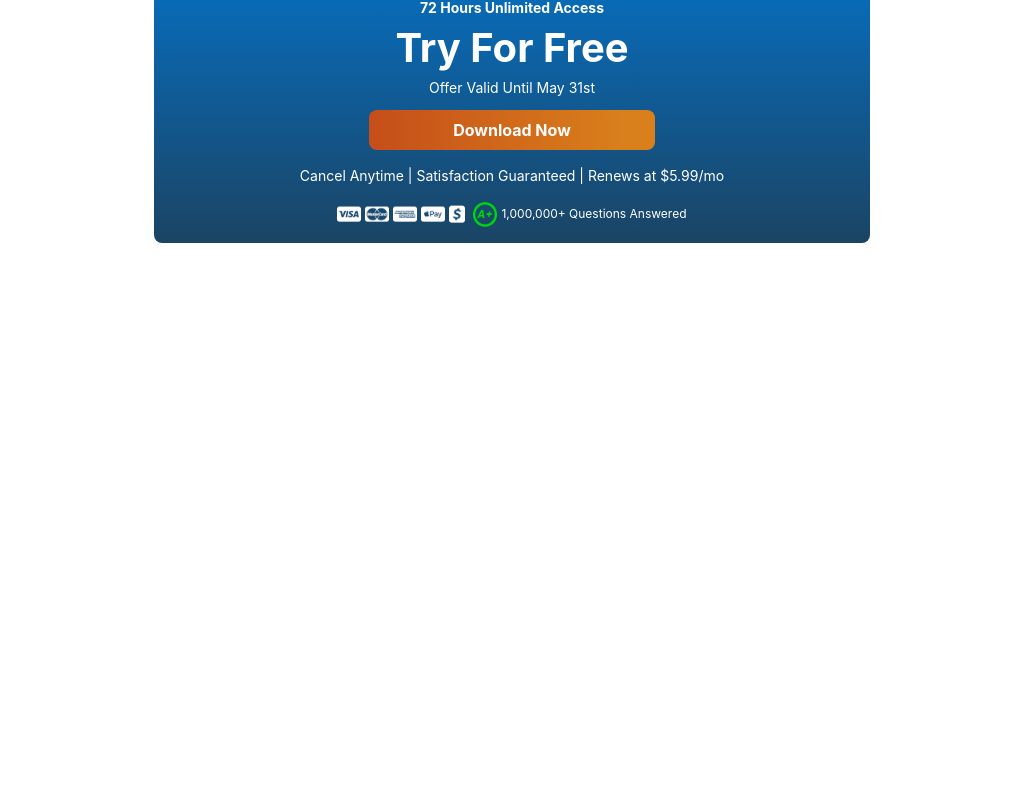
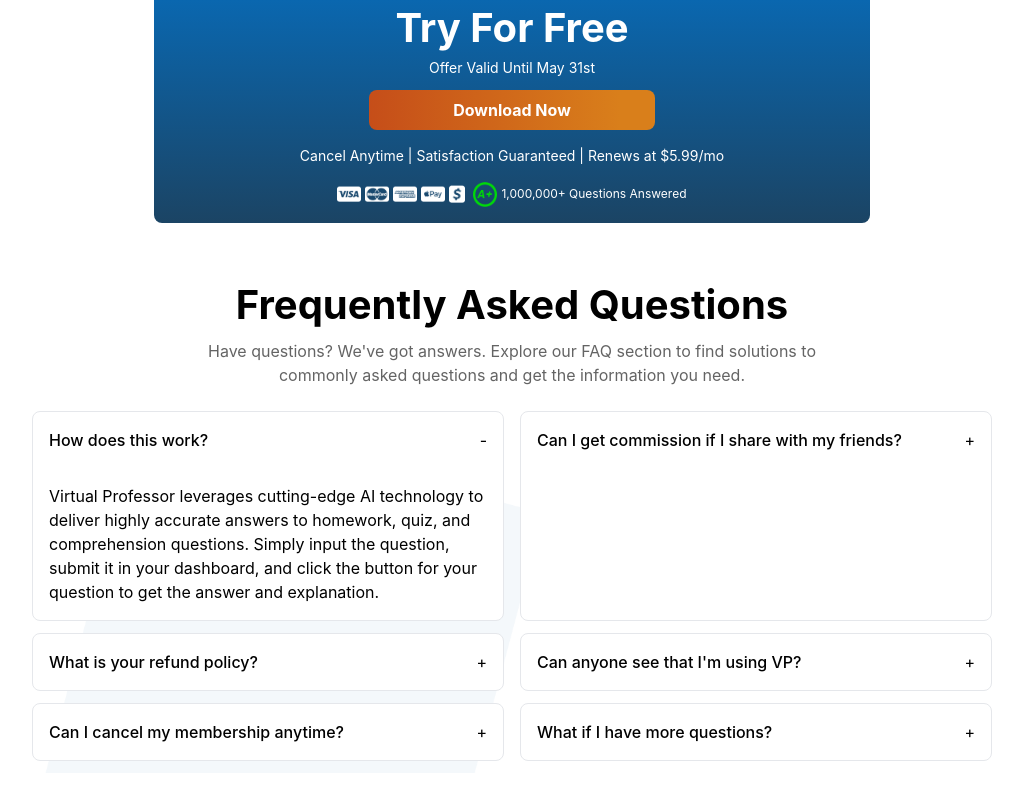
Before and after one commit to F41Z1/Virtual-Professor, a React (Vite) app: page / in a window 1280 px wide. Shown: the part 3442-4242 px from the top of the page, without its empty margins (128-1151 px from the left). Before the commit the page ends 3705 px from the top, so only its background shows below. Built offline with nearby package versions, Linux system fonts and the light colour scheme.

Commit message:
responsive

```diff
--- a/src/App.jsx
+++ b/src/App.jsx
@@ -5,12 +5,11 @@
 import HowWorks from "../src/components/how-works/HowWorks.jsx";
 import Features from "../src/components/Features/Features.jsx";
 import Plan from "../src/components/Plan/Plan.jsx";
+import FAQs from "../src/components/FAQs/FAQs.jsx";
 
 import "./App.css";
 
 function App() {
-  const [count, setCount] = useState(0);
-
   return (
     <>
       <Hero />
@@ -18,6 +17,7 @@
       <HowWorks />
       <Features />
       <Plan />
+      <FAQs />
     </>
   );
 }
--- /dev/null
+++ b/src/components/FAQs/FAQs.jsx
@@ -0,0 +1,79 @@
+import React, { useState } from "react";
+
+const faqs = [
+  {
+    question: "How does this work?",
+    answer:
+      "Virtual Professor leverages cutting-edge AI technology to deliver highly accurate answers to homework, quiz, and comprehension questions. Simply input the question, submit it in your dashboard, and click the button for your question to get the answer and explanation.",
+  },
+  {
+    question: "Can I get commission if I share with my friends?",
+    answer:
+      "Yes, you can get a commission if you share with your friends. Please refer to our referral policy for more details.",
+  },
+  {
+    question: "What is your refund policy?",
+    answer:
+      "Our refund policy is simple. If you're not satisfied with our service, you can request a refund within 30 days of purchase. Please contact our support for assistance.",
+  },
+  {
+    question: "Can anyone see that I'm using VP?",
+    answer:
+      "No, your usage of Virtual Professor is completely private and secure.",
+  },
+  {
+    question: "Can I cancel my membership anytime?",
+    answer:
+      "Yes, you can cancel your membership at any time through your account settings.",
+  },
+  {
+    question: "What if I have more questions?",
+    answer:
+      "If you have more questions, feel free to contact our support team or visit our help center.",
+  },
+];
+
+const Faq = () => {
+  const [activeIndex, setActiveIndex] = useState(0);
+
+  const toggleFaq = (index) => {
+    if (activeIndex === index) {
+      setActiveIndex(null);
+    } else {
+      setActiveIndex(index);
+    }
+  };
+
+  return (
+    <div className="w-[90%] lg:w-[80%] mx-auto p-8">
+      <h2 className="text-[40px] font-bold text-center mb-1">
+        Frequently Asked Questions
+      </h2>
+      <p className="text-[#646464] font-normal text-base text-center mb-6">
+        Have questions? We've got answers. Explore our FAQ section to find
+        solutions to <br /> commonly asked questions and get the information you
+        need.
+      </p>
+      <div className="grid grid-cols-1 lg:grid-cols-2 gap-x-4 faqs-bg">
+        {faqs.map((faq, index) => (
+          <div key={index} className="mb-3 border rounded-lg bg-white">
+            <button
+              onClick={() => toggleFaq(index)}
+              className="w-full text-left p-4 rounded-lg focus:outline-none"
+            >
+              <div className="flex justify-between">
+                <span className="font-medium">{faq.question}</span>
+                <span>{activeIndex === index ? "-" : "+"}</span>
+              </div>
+            </button>
+            {activeIndex === index && (
+              <div className="p-4 rounded-lg">{faq.answer}</div>
+            )}
+          </div>
+        ))}
+      </div>
+    </div>
+  );
+};
+
+export default Faq;
--- a/src/components/Features/Features.jsx
+++ b/src/components/Features/Features.jsx
@@ -47,18 +47,21 @@
 
 const Features = () => {
   return (
-    <div className="features-card-bg text-white lg:pt-12 pt-5  ">
-      <div className=" w-[90%] lg:w-[80%] mx-auto">
-        <h2 className="font-bold text-center text-white lg:text-[40px] text-[32px] ">
-          All The Features You've Been Looking For
-        </h2>
-        <p className="text-base text-[#D4D4D4] font-normal text-center lg:py-6 py-3 lg:mb-10 mb-4 ">
-          Access all the features you've wanted with our easy-to-use, invisible
-          technology, powered by the <br /> latest AI advancements. Virtual
-          Professor offers you peace of mind, ensuring you're never alone on{" "}
-          <br /> your educational journey.
-        </p>
-        <div className="grid grid-cols-1 lg:grid-cols-2 xl:gap-x-14 lg:gap-x-8    rounded-t-lg bg-white lg:p-8   xl:p-14">
+    <div className="features-card-bg text-white lg:pt-12 pt-5 rounded-lg lg:rounded-none  ">
+      <div className=" lg:w-[80%] mx-auto">
+        <div className="w-[90%] lg:w-[100%] mx-auto">
+          <h2 className="font-bold text-center text-white lg:text-[40px]  text-[32px] ">
+            All The Features You've Been Looking For
+          </h2>
+          <p className="text-base text-[#D4D4D4] font-normal text-center lg:py-6 py-3 lg:mb-10 mb-4 ">
+            Access all the features you've wanted with our easy-to-use,
+            invisible technology, powered by the{" "}
+            <br className="hidden lg:block" /> latest AI advancements. Virtual
+            Professor offers you peace of mind, ensuring you're never alone on{" "}
+            <br className="hidden lg:block" /> your educational journey.
+          </p>
+        </div>
+        <div className="grid grid-cols-1 lg:grid-cols-2 xl:gap-x-14 lg:gap-x-8    rounded-t-lg bg-white p-8 lg:p-8   xl:p-14">
           {features.map((feature, index) => (
             <div
               key={index}
--- a/src/components/Plan/Plan.jsx
+++ b/src/components/Plan/Plan.jsx
@@ -9,30 +9,48 @@
   return (
     <div className="w-[90%] lg:w-[80%] mx-auto bg-white">
       <div className="  text-center my-5">
-        <h2 className="text-[40px]  font-bold ">Choose Your Plan</h2>
+        <h2 className="lg:text-[40px]  text-4xl font-bold ">
+          Choose Your Plan
+        </h2>
         <p className="mb-3 text-[#646464] text-base">
           Take advantage of our current offers, they won’t last long!
         </p>
-        <div className="plan-card-bg w-[70%] mx-auto rounded-lg py-4 text-white">
-          <h3 className="text-sm  font-bold ">72 Hours Unlimited Access</h3>
+        <div className="plan-card-bg lg:w-[70%] w-[100%] mx-auto rounded-lg py-4 text-white">
+          <h3 className="text-[12px] lg:hidden block  py-2 rounded-full text-center font-bold bg-white text-black  sm:w-[30%] w-[70%] mx-auto ">
+            72 Hours Unlimited Access
+          </h3>
+          <h3 className="text-sm lg:block hidden text-center  font-bold ">
+            72 Hours Unlimited Access
+          </h3>
           <p className="text-[40px] font-bold ">Try For Free</p>
-          <p className="text-sm font-normal mb-3">Offer Valid Until May 31st</p>
-          <button className="plan-btn-bg w-[40%] mx-auto font-bold py-2 px-4 rounded-lg transition duration-300 ">
+          <p className="lg:text-sm text-[12px] font-normal mb-3">
+            Offer Valid Until May 31st
+          </p>
+          <button className="plan-btn-bg w-[80%] lg:w-[40%] mx-auto lg:font-bold font-normal  py-2 px-4 rounded-lg transition duration-300 ">
             Download Now
           </button>
           <div className="mt-4 text-white font-normal text-sm">
-            <p>Cancel Anytime | Satisfaction Guaranteed | Renews at $5.99/mo</p>
+            <p className="hidden lg:block">
+              Cancel Anytime | Satisfaction Guaranteed | Renews at $5.99/mo
+            </p>
+            <p className="block lg:hidden">
+              Cancel Anytime | Renews at $5.99/mo
+            </p>
           </div>
-          <div className="flex justify-center items-center mt-4 gap-1">
+          <div className="block sm:flex justify-center items-center mt-4 ">
+            <div className="flex justify-center items-center gap-1">
               <img src={visa1} alt="Visa" className="w-6" />
               <img src={visa2} alt="MasterCard" className="w-6" />
               <img src={visa3} alt="Amex" className="w-6" />
               <img src={visa4} alt="Discover" className="w-6" />
               <img src={visa5} alt="visa5" className="w-4 " />
-            <img src={Aplus} alt="100%" className="w-6 ml-1" />
+            </div>
+            <div className="flex justify-center items-center gap-1">
+              <img src={Aplus} alt="100%" className="w-6 ml-2" />
               <p className="text-[12px] font-normal">
                 1,000,000+ Questions Answered
               </p>
+            </div>
           </div>
         </div>
       </div>
--- a/src/index.css
+++ b/src/index.css
@@ -9,6 +9,12 @@
 .hero-bg {
   background-image: url(./assets/images/hero-bg.png);
   background-size: cover;
+  background-repeat: no-repeat;
+}
+
+.faqs-bg {
+  background-image: url(./assets/images/bg.png);
+  background-size: 507px;
   background-repeat: no-repeat;
 }
 
```
Also changed, not shown: src/assets/images/bg.png (added), src/assets/images/faqs.png (renamed from src/assets/images/Frame 1000004075.png). Lines whose indentation alone changed are shown as unchanged.
